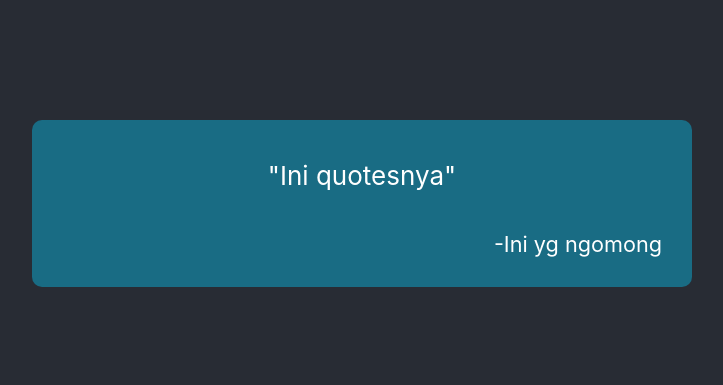
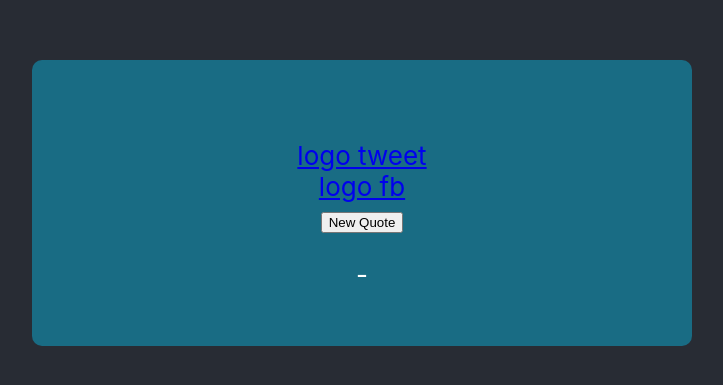
Before and after one commit to danzel-py/Random-Quote-Machine, a React (Create React App) app: page / in a window 1280 px wide. Shown: the part 197-582 px from the top of the page, without its empty margins (278-1001 px from the left). Built offline with nearby package versions, Linux system fonts and the light colour scheme.

Commit message:
Point of Realization
At this point i realize i didn't plan my react component carefully, therefore my components are messy af. I'll rage quit and startover with careful planning. :(

```diff
--- a/src/App.css
+++ b/src/App.css
@@ -59,5 +59,5 @@
 }
 
 #navbwh{
-
+  margin: 20px 5px 5px 5px
 }
--- a/src/App.js
+++ b/src/App.js
@@ -1,5 +1,4 @@
 import React from 'react';
-import logo, { ReactComponent } from './logo.svg';
 import './App.css';
 
 function App() {
@@ -13,59 +12,73 @@ function App() {
 }
 
 
-class QuoteBox extends React.Component {
+const QuoteBox = () => {
+    return(
+      <div id="boxbuatquoteauth">
+        <QuotesAndAuthor quotesnya='' author='' />
+        <Navbwh />
+      </div>
+    )
+}
+
+const QuotesAndAuthor = (props) =>{
+    return(
+      <div>
+        <div id="quote-text">
+          {props.quotesnya}
+        </div>
+        <div id="author">
+          {props.author}
+        </div>
+
+      </div>
+    )
+  }
+
+function Navbwh() {
+  return (
+    <div id='navbwh'>
+      <div>
+        <a href="https:\\www.twitter.com" id="tweet-quote">logo tweet</a>
+      </div>
+      <div>
+        <a href="https:\\www.fb.com" id="fb-quote">logo fb</a>
+      </div>
+      <NewQuote />
+    </div>
+  );
+
+}
+
+class NewQuote extends React.Component {
   constructor(props){
     super(props);
     this.state = {
-      quote: null
+      quotes: '',
+      auth: ''
     }
+    this.generateRandomQuote = this.generateRandomQuote.bind(this)
   }
+
+  generateRandomQuote(){
+    let x = getRandomNumber(1)
+    this.setState({quotes: quotesList[x].text, auth: quotesList[x].author})
+  }
+
+
 
   render(){
     return(
-      <div id="boxbuatquoteauth">
-        <QuotesAndAuthor />
-        <Navbwh />
+      <div>
+        <button onClick={this.generateRandomQuote}>New Quote</button>
+        <p>{this.state.quotes}-{this.state.auth}</p>
       </div>
     )
   }
 }
 
-class QuotesAndAuthor extends React.Component {
-  constructor(props){
-    super(props);
-    this.state = {
-      quotesnya: '"Ini quotesnya"',
-      author: '-Ini yg ngomong'
-    }
-  }
-
-  render(){
-    return(
-      <div>
-        <div id="quote-text">
-          {this.state.quotesnya}
-        </div>
-        <div id="author">
-          {this.state.author}
-        </div>
-
-      </div>
-    )
-  }
-}
-
-const Navbwh = () => {
-  return(
-    <div id='navbwh'>
-
-    </div>
-  )
-
-}
-
-const getRandomNumber = (n) => {
-  return Math.floor(Math.random()*n)
+const getRandomNumber = (numbers) => {
+  return Math.floor(Math.random()*numbers)
 }
 
 const quotesList = [
```
